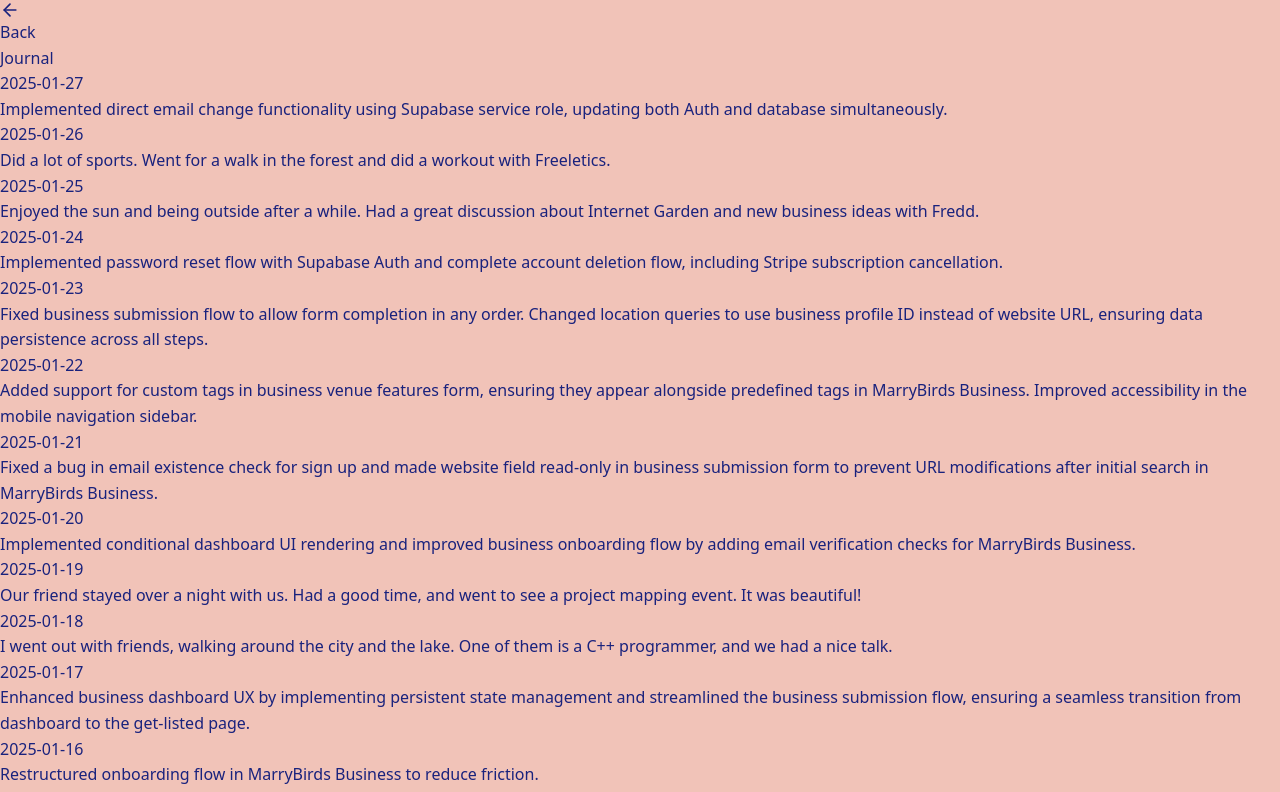
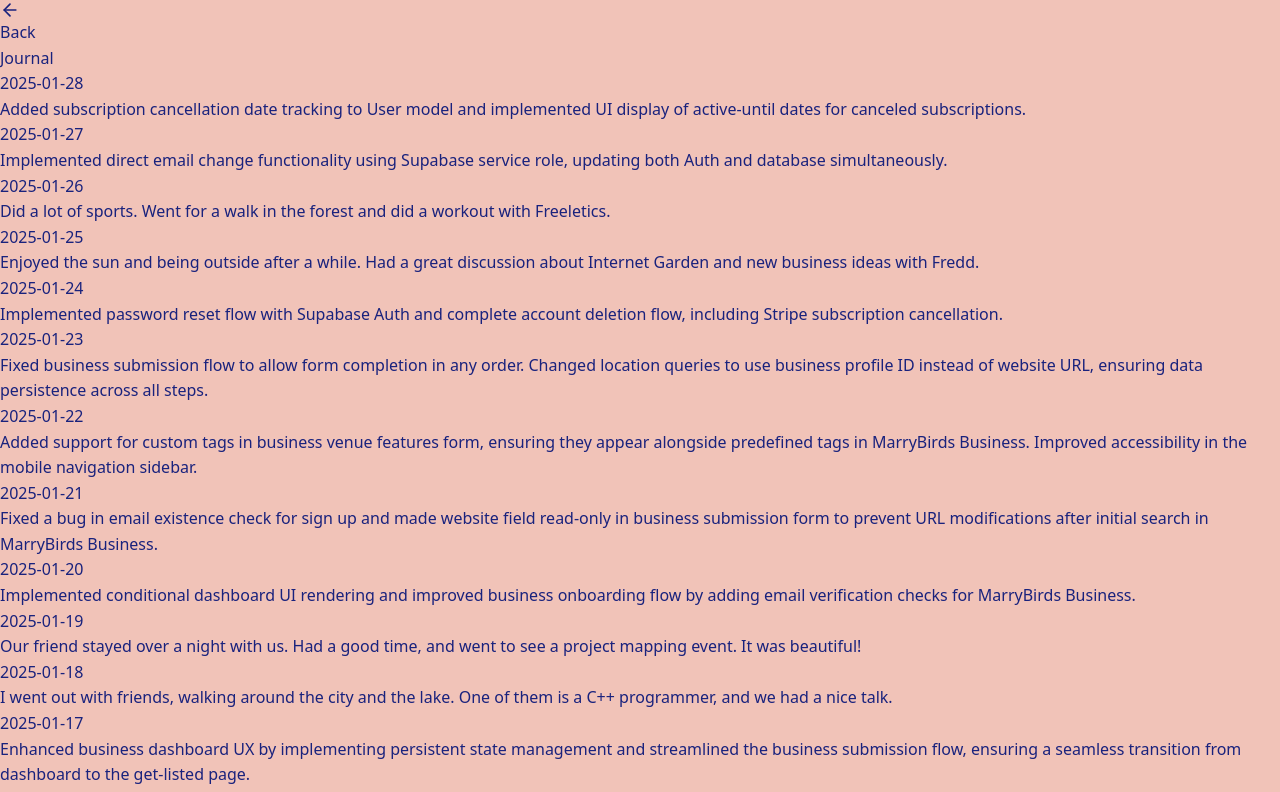
Before and after one commit to minamicode/minamicode.com, a Next.js app: page /journal in a window 1280 px wide. Shown: the top 792 px of the page. Built offline with nearby package versions, Linux system fonts and the light colour scheme.

Commit message:
add a journal entry

```diff
--- a/src/app/_components/JournalEntries.tsx
+++ b/src/app/_components/JournalEntries.tsx
@@ -6,6 +6,10 @@
 };
 
 const entries: JournalEntry[] = [
+  {
+    date: "2025-01-28",
+    text: "Added subscription cancellation date tracking to User model and implemented UI display of active-until dates for canceled subscriptions.",
+  },
   {
     date: "2025-01-27",
     text: "Implemented direct email change functionality using Supabase service role, updating both Auth and database simultaneously.",
```
